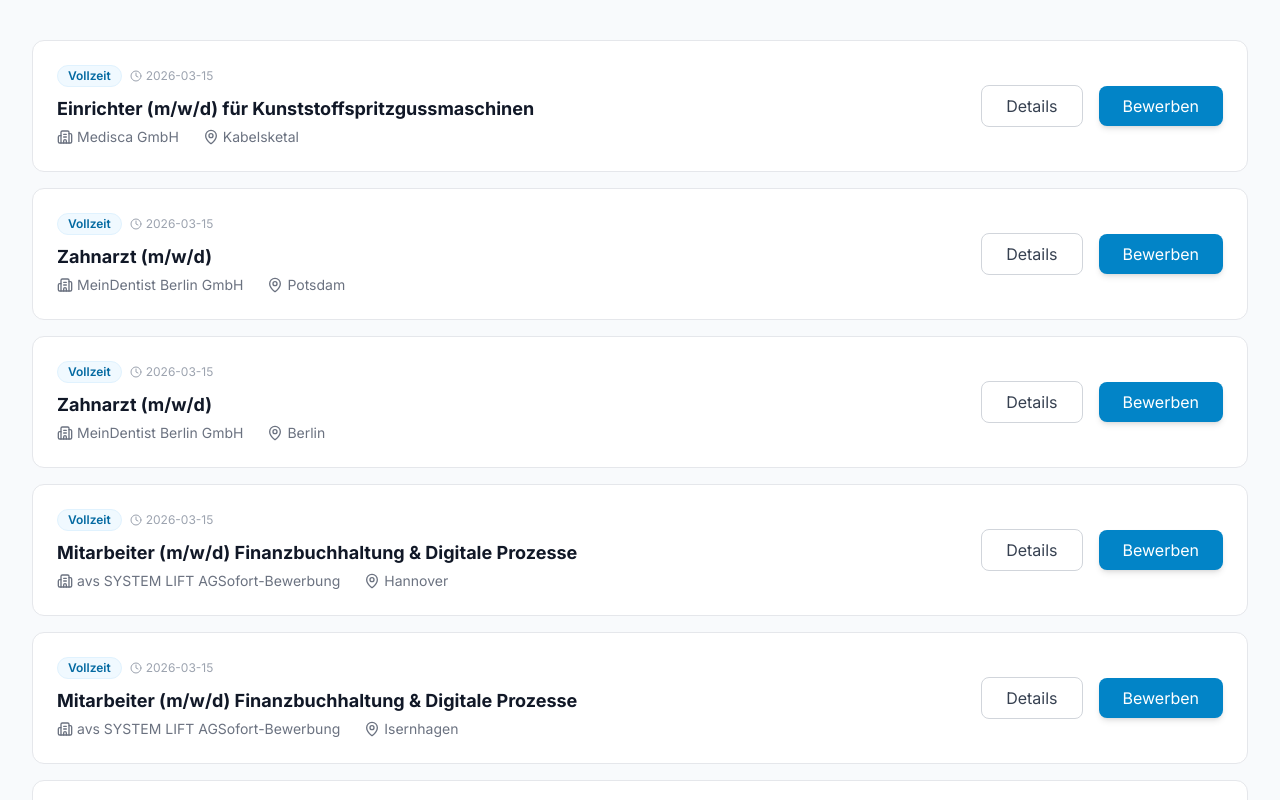
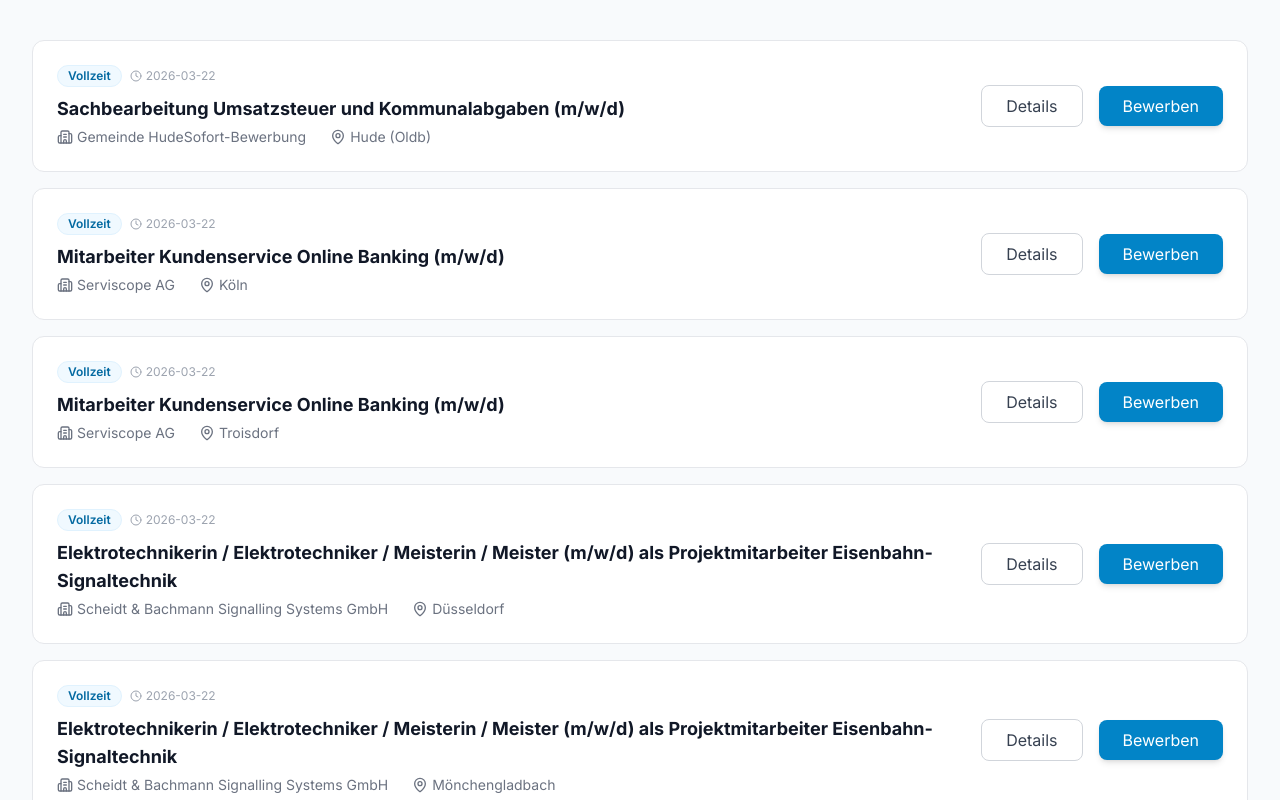
Before and after one commit to shufflethis/handwerk-stellen.de, a React (Vite) app: page /#/ in a window 1280 px wide. Shown: the part 920-1720 px from the top of the page. Built offline with nearby package versions, Linux system fonts and the light colour scheme.

Commit message:
chore: update job listings from external sources (HR-JobScraper)
25 jobs injected from: Arbeitsagentur, Indeed, StepStone, meinestadt.de

```diff
--- a/constants.ts
+++ b/constants.ts
@@ -71,6 +71,60 @@ export const TRADES: TradeCategory[] = [
 export const LATEST_JOBS: JobListing[] = [
   {
     id: 1,
+    title: 'Sachbearbeitung Umsatzsteuer und Kommunalabgaben (m/w/d)',
+    company: 'Gemeinde HudeSofort-Bewerbung',
+    location: 'Hude (Oldb)',
+    type: 'Vollzeit',
+    tags: [],
+    posted: '2026-03-22'
+  },
+  {
+    id: 2,
+    title: 'Mitarbeiter Kundenservice Online Banking (m/w/d)',
+    company: 'Serviscope AG',
+    location: 'Köln',
+    type: 'Vollzeit',
+    tags: [],
+    posted: '2026-03-22'
+  },
+  {
+    id: 3,
+    title: 'Mitarbeiter Kundenservice Online Banking (m/w/d)',
+    company: 'Serviscope AG',
+    location: 'Troisdorf',
+    type: 'Vollzeit',
+    tags: [],
+    posted: '2026-03-22'
+  },
+  {
+    id: 4,
+    title: 'Elektrotechnikerin / Elektrotechniker / Meisterin / Meister (m/w/d) als Projektmitarbeiter Eisenbahn-Signaltechnik',
+    company: 'Scheidt & Bachmann Signalling Systems GmbH',
+    location: 'Düsseldorf',
+    type: 'Vollzeit',
+    tags: [],
+    posted: '2026-03-22'
+  },
+  {
+    id: 5,
+    title: 'Elektrotechnikerin / Elektrotechniker / Meisterin / Meister (m/w/d) als Projektmitarbeiter Eisenbahn-Signaltechnik',
+    company: 'Scheidt & Bachmann Signalling Systems GmbH',
+    location: 'Mönchengladbach',
+    type: 'Vollzeit',
+    tags: [],
+    posted: '2026-03-22'
+  },
+  {
+    id: 6,
+    title: 'Elektromonteur Netzbau (m/w/d)',
+    company: 'naturenergie netze GmbH',
+    location: 'Rheinfelden/Baden',
+    type: 'Vollzeit',
+    tags: [],
+    posted: '2026-03-22'
+  },
+  {
+    id: 7,
     title: 'Einrichter (m/w/d) für Kunststoffspritzgussmaschinen',
     company: 'Medisca GmbH',
     location: 'Kabelsketal',
@@ -79,7 +133,7 @@ export const LATEST_JOBS: JobListing[] = [
     posted: '2026-03-15'
   },
   {
-    id: 2,
+    id: 8,
     title: 'Zahnarzt (m/w/d)',
     company: 'MeinDentist Berlin GmbH',
     location: 'Potsdam',
@@ -88,7 +142,7 @@ export const LATEST_JOBS: JobListing[] = [
     posted: '2026-03-15'
   },
   {
-    id: 3,
+    id: 9,
     title: 'Zahnarzt (m/w/d)',
     company: 'MeinDentist Berlin GmbH',
     location: 'Berlin',
@@ -97,7 +151,7 @@ export const LATEST_JOBS: JobListing[] = [
     posted: '2026-03-15'
   },
   {
-    id: 4,
+    id: 10,
     title: 'Mitarbeiter (m/w/d) Finanzbuchhaltung & Digitale Prozesse',
     company: 'avs SYSTEM LIFT AGSofort-Bewerbung',
     location: 'Hannover',
@@ -106,7 +160,7 @@ export const LATEST_JOBS: JobListing[] = [
     posted: '2026-03-15'
   },
   {
-    id: 5,
+    id: 11,
     title: 'Mitarbeiter (m/w/d) Finanzbuchhaltung & Digitale Prozesse',
     company: 'avs SYSTEM LIFT AGSofort-Bewerbung',
     location: 'Isernhagen',
@@ -115,7 +169,7 @@ export const LATEST_JOBS: JobListing[] = [
     posted: '2026-03-15'
   },
   {
-    id: 6,
+    id: 12,
     title: 'Haustechniker/in (m/w/d) für Bestandsimmobilien mit großer Dienstwohnung',
     company: 'Neuerburg GrundstücksgemeinschaftSofort-Bewerbung',
     location: 'Köln',
@@ -124,7 +178,7 @@ export const LATEST_JOBS: JobListing[] = [
     posted: '2026-03-15'
   },
   {
-    id: 7,
+    id: 13,
     title: 'Steuerfachangestellter / Steuerfachwirt (m/w/d)',
     company: 'Kreh - Hofmann - Widmer Wirtschaftsprüfer und SteuerberaterSofort-Bewerbung',
     location: 'Babenhausen/Hessen',
@@ -133,7 +187,7 @@ export const LATEST_JOBS: JobListing[] = [
     posted: '2026-03-04'
   },
   {
-    id: 8,
+    id: 14,
     title: 'Fachkraft für Lagerlogistik (m/w/d) in Vollzeit',
     company: 'ProGlass GmbHSofort-Bewerbung',
     location: 'Weilheim an der Teck',
@@ -142,7 +196,7 @@ export const LATEST_JOBS: JobListing[] = [
     posted: '2026-03-04'
   },
   {
-    id: 9,
+    id: 15,
     title: 'Zahntechniker (m/w/d) für den Bereich CAD / CAM',
     company: 'DELABO.GROUPSofort-Bewerbung',
     location: 'Klein Rönnau',
@@ -151,7 +205,7 @@ export const LATEST_JOBS: JobListing[] = [
     posted: '2026-03-04'
   },
   {
-    id: 10,
+    id: 16,
     title: 'Hauswirtschaftliche Leitung (m/w/d) für unser Kinderhaus in Teil- oder Vollzeit',
     company: 'Kinder- und Jugendhilfe Weidenkorb',
     location: 'Löhne',
@@ -160,7 +214,7 @@ export const LATEST_JOBS: JobListing[] = [
     posted: '2026-03-04'
   },
   {
-    id: 11,
+    id: 17,
     title: 'Hauswirtschaftliche Leitung (m/w/d) für unser Kinderhaus in Teil- oder Vollzeit',
     company: 'Kinder- und Jugendhilfe Weidenkorb',
     location: 'Espelkamp',
@@ -169,7 +223,7 @@ export const LATEST_JOBS: JobListing[] = [
     posted: '2026-03-04'
   },
   {
-    id: 12,
+    id: 18,
     title: 'Hauswirtschaftliche Leitung (m/w/d) für unser Kinderhaus in Teil- oder Vollzeit',
     company: 'Kinder- und Jugendhilfe Weidenkorb',
     location: 'Lübbecke',
@@ -178,7 +232,7 @@ export const LATEST_JOBS: JobListing[] = [
     posted: '2026-03-04'
   },
   {
-    id: 13,
+    id: 19,
     title: 'Hauswirtschaftliche Leitung (m/w/d) für unser Kinderhaus in Teil- oder Vollzeit',
     company: 'Kinder- und Jugendhilfe Weidenkorb',
     location: 'Hüllhorst',
@@ -187,7 +241,7 @@ export const LATEST_JOBS: JobListing[] = [
     posted: '2026-03-04'
   },
   {
-    id: 14,
+    id: 20,
     title: 'Fachkraft Stuckateur-Handwerk m/w/d',
     company: 'Mauer Stuckateur GmbH',
     location: 'Wangen im Allgäu',
@@ -196,7 +250,7 @@ export const LATEST_JOBS: JobListing[] = [
     posted: '2026-03-04'
   },
   {
-    id: 15,
+    id: 21,
     title: 'Handwerker (m/w/d)',
     company: 'TJ-Montageservice Küchenmontage',
     location: 'Düsseldorf',
@@ -205,7 +259,7 @@ export const LATEST_JOBS: JobListing[] = [
     posted: '2026-03-04'
   },
   {
-    id: 16,
+    id: 22,
     title: 'Mitarbeiter (m/w/d) im Gartenservice und Handwerk',
     company: 'Norden gartenservice',
     location: 'Husum, Nordsee',
@@ -214,7 +268,7 @@ export const LATEST_JOBS: JobListing[] = [
     posted: '2026-03-03'
   },
   {
-    id: 17,
+    id: 23,
     title: 'MetallbauermeisterB. Prof. Metallbauer-Handwerk (m/w/d)',
     company: 'E.D.E.L. Zeitarbeit GmbH',
     location: 'Augsburg, Bayern',
@@ -223,7 +277,7 @@ export const LATEST_JOBS: JobListing[] = [
     posted: '2026-03-03'
   },
   {
-    id: 18,
+    id: 24,
     title: 'Kaufmann/-frau für Büromanagement im Handwerk',
     company: 'Werner & Sohn GmbH',
     location: 'Fuldatal',
@@ -232,67 +286,13 @@ export const LATEST_JOBS: JobListing[] = [
     posted: '2026-03-03'
   },
   {
-    id: 19,
+    id: 25,
     title: 'Büroleiterin - Handwerk',
     company: 'OSNEBAU GmbH',
     location: 'Obertshausen',
     type: 'Vollzeit',
     tags: ['Büroleiter/in - Handwerk'],
     posted: '2026-03-02'
-  },
-  {
-    id: 20,
-    title: 'Elektroniker Automatisierungstechnik Handwerk (m/w/d)',
-    company: 'Arena Personal Management GmbH',
-    location: 'Frankfurt am Main',
-    type: 'Vollzeit',
-    tags: ['Elektroniker/in - Automatisierungstechnik (Handwerk)'],
-    posted: '2026-03-02'
-  },
-  {
-    id: 21,
-    title: 'Metallbauer Handwerk m/w/d',
-    company: 'Arena Personal Management GmbH',
-    location: 'Heidelberg, Neckar',
-    type: 'Vollzeit',
-    tags: ['Metallbauer/in - Konstruktionstechnik'],
-    posted: '2026-03-02'
-  },
-  {
-    id: 22,
-    title: 'Allrounder – Handwerk (m/w/d)',
-    company: 'STÜWA Konrad Stükerjürgen GmbH',
-    location: 'Rietberg',
-    type: 'Vollzeit',
-    tags: ['Helfer/in - Tiefbau'],
-    posted: '2026-03-02'
-  },
-  {
-    id: 23,
-    title: 'Malerhelfer (m/w/d) Handwerk',
-    company: 'WEISS Personalmanagement GmbH - Darmstadt',
-    location: 'Darmstadt',
-    type: 'Vollzeit',
-    tags: ['Helfer/in - Malerei, Lackiererei'],
-    posted: '2026-03-02'
-  },
-  {
-    id: 24,
-    title: 'Helfer Handwerk m/w/d',
-    company: 'Actief Personalmanagement GmbH',
-    location: 'Biebelried',
-    type: 'Vollzeit',
-    tags: ['Helfer/in - Feinmechanik, Werkzeugbau'],
-    posted: '2026-03-02'
-  },
-  {
-    id: 25,
-    title: 'Mitarbeiter im Handwerk (m/w/d)',
-    company: 'AlphaConsult KG - Magdeburg',
-    location: 'Magdeburg',
-    type: 'Vollzeit',
-    tags: ['Helfer/in - Metallbau'],
-    posted: '2026-03-01'
   }
 ];
 
--- a/index.html
+++ b/index.html
@@ -114,21 +114,21 @@
   {
     "@context": "https://schema.org",
     "@type": "JobPosting",
-    "title": "Einrichter (m/w/d) für Kunststoffspritzgussmaschinen",
-    "description": "Einrichter (m/w/d) für Kunststoffspritzgussmaschinen",
-    "datePosted": "2026-03-15",
-    "validThrough": "2026-05-13",
+    "title": "Sachbearbeitung Umsatzsteuer und Kommunalabgaben (m/w/d)",
+    "description": "Sachbearbeitung Umsatzsteuer und Kommunalabgaben (m/w/d)",
+    "datePosted": "2026-03-22",
+    "validThrough": "2026-05-20",
     "employmentType": "FULL_TIME",
     "hiringOrganization": {
       "@type": "Organization",
-      "name": "Medisca GmbH",
+      "name": "Gemeinde HudeSofort-Bewerbung",
       "sameAs": "https://handwerk-stellen.de"
     },
     "jobLocation": {
       "@type": "Place",
       "address": {
         "@type": "PostalAddress",
-        "addressLocality": "Kabelsketal",
+        "addressLocality": "Hude (Oldb)",
         "addressCountry": "DE"
       }
     }
@@ -136,21 +136,21 @@
   {
     "@context": "https://schema.org",
     "@type": "JobPosting",
-    "title": "Zahnarzt (m/w/d)",
-    "description": "Zahnarzt (m/w/d)",
-    "datePosted": "2026-03-15",
-    "validThrough": "2026-05-13",
+    "title": "Mitarbeiter Kundenservice Online Banking (m/w/d)",
+    "description": "Mitarbeiter Kundenservice Online Banking (m/w/d)",
+    "datePosted": "2026-03-22",
+    "validThrough": "2026-05-20",
     "employmentType": "FULL_TIME",
     "hiringOrganization": {
       "@type": "Organization",
-      "name": "MeinDentist Berlin GmbH",
+      "name": "Serviscope AG",
       "sameAs": "https://handwerk-stellen.de"
     },
     "jobLocation": {
       "@type": "Place",
       "address": {
         "@type": "PostalAddress",
-        "addressLocality": "Potsdam",
+        "addressLocality": "Köln",
         "addressCountry": "DE"
       }
     }
@@ -158,21 +158,21 @@
   {
     "@context": "https://schema.org",
     "@type": "JobPosting",
-    "title": "Zahnarzt (m/w/d)",
-    "description": "Zahnarzt (m/w/d)",
-    "datePosted": "2026-03-15",
-    "validThrough": "2026-05-13",
+    "title": "Mitarbeiter Kundenservice Online Banking (m/w/d)",
+    "description": "Mitarbeiter Kundenservice Online Banking (m/w/d)",
+    "datePosted": "2026-03-22",
+    "validThrough": "2026-05-20",
     "employmentType": "FULL_TIME",
     "hiringOrganization": {
       "@type": "Organization",
-      "name": "MeinDentist Berlin GmbH",
+      "name": "Serviscope AG",
       "sameAs": "https://handwerk-stellen.de"
     },
     "jobLocation": {
       "@type": "Place",
       "address": {
         "@type": "PostalAddress",
-        "addressLocality": "Berlin",
+        "addressLocality": "Troisdorf",
         "addressCountry": "DE"
       }
     }
@@ -180,21 +180,21 @@
   {
     "@context": "https://schema.org",
     "@type": "JobPosting",
-    "title": "Mitarbeiter (m/w/d) Finanzbuchhaltung & Digitale Prozesse",
-    "description": "Mitarbeiter (m/w/d) Finanzbuchhaltung & Digitale Prozesse",
-    "datePosted": "2026-03-15",
-    "validThrough": "2026-05-13",
+    "title": "Elektrotechnikerin / Elektrotechniker / Meisterin / Meister (m/w/d) als Projektmitarbeiter Eisenbahn-Signaltechnik",
+    "description": "Elektrotechnikerin / Elektrotechniker / Meisterin / Meister (m/w/d) als Projektmitarbeiter Eisenbahn-Signaltechnik",
+    "datePosted": "2026-03-22",
+    "validThrough": "2026-05-20",
     "employmentType": "FULL_TIME",
     "hiringOrganization": {
       "@type": "Organization",
-      "name": "avs SYSTEM LIFT AGSofort-Bewerbung",
+      "name": "Scheidt & Bachmann Signalling Systems GmbH",
       "sameAs": "https://handwerk-stellen.de"
     },
     "jobLocation": {
       "@type": "Place",
       "address": {
         "@type": "PostalAddress",
-        "addressLocality": "Hannover",
+        "addressLocality": "Düsseldorf",
         "addressCountry": "DE"
       }
     }
@@ -202,21 +202,21 @@
   {
     "@context": "https://schema.org",
     "@type": "JobPosting",
-    "title": "Mitarbeiter (m/w/d) Finanzbuchhaltung & Digitale Prozesse",
-    "description": "Mitarbeiter (m/w/d) Finanzbuchhaltung & Digitale Prozesse",
-    "datePosted": "2026-03-15",
-    "validThrough": "2026-05-13",
+    "title": "Elektrotechnikerin / Elektrotechniker / Meisterin / Meister (m/w/d) als Projektmitarbeiter Eisenbahn-Signaltechnik",
+    "description": "Elektrotechnikerin / Elektrotechniker / Meisterin / Meister (m/w/d) als Projektmitarbeiter Eisenbahn-Signaltechnik",
+    "datePosted": "2026-03-22",
+    "validThrough": "2026-05-20",
     "employmentType": "FULL_TIME",
     "hiringOrganization": {
       "@type": "Organization",
-      "name": "avs SYSTEM LIFT AGSofort-Bewerbung",
+      "name": "Scheidt & Bachmann Signalling Systems GmbH",
       "sameAs": "https://handwerk-stellen.de"
     },
     "jobLocation": {
       "@type": "Place",
       "address": {
         "@type": "PostalAddress",
-        "addressLocality": "Isernhagen",
+        "addressLocality": "Mönchengladbach",
         "addressCountry": "DE"
       }
     }
```
